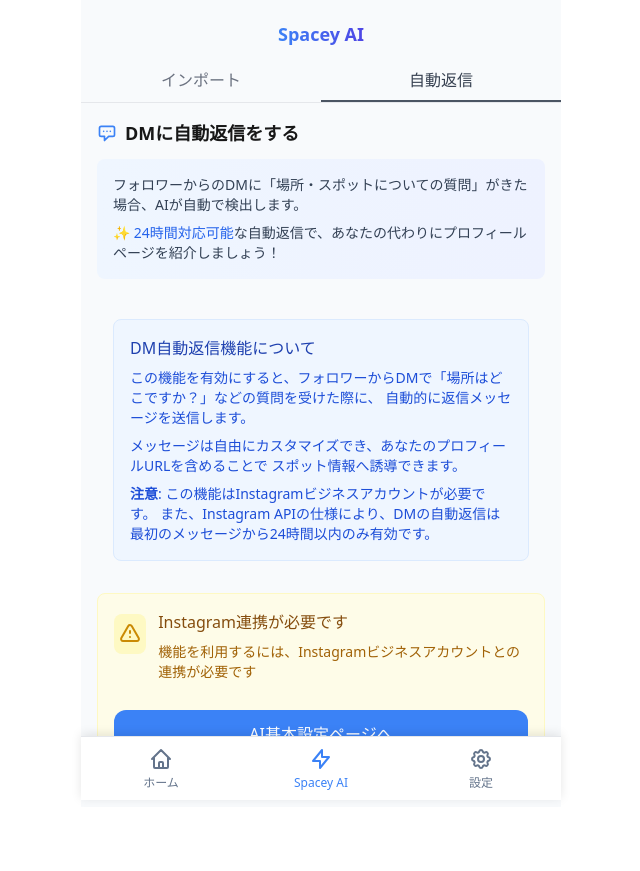
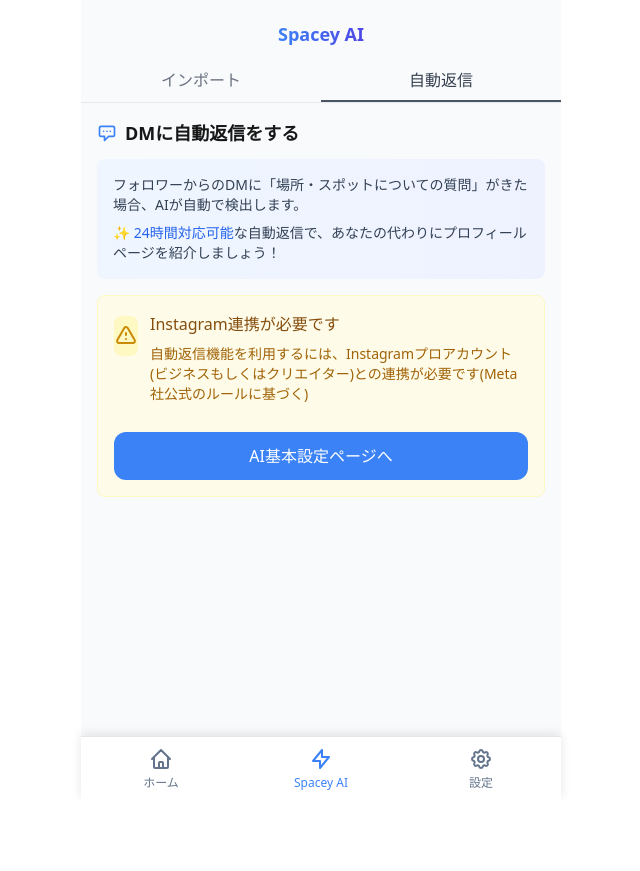
Before and after one commit to fujisawadev/trip, a Flask app: page /autoreply in a window 1280 px wide. Shown: the whole page, without its empty margins (319-959 px from the left). After the commit the page ends 790 px from the top, so only its background shows below. Run offline with Flask 2, Linux system fonts and the light colour scheme; a user stored in the database is signed in; some libraries are stand-ins or nearby versions.

Commit message:
InstagramのUIテキストを修正：ビジネスアカウントの表現をプロアカウント(ビジネスもしくはクリエイター)に変更

```diff
--- a/app/templates/autoreply.html
+++ b/app/templates/autoreply.html
@@ -120,29 +120,6 @@
               </p>
             </div>
 
-            <!-- 機能説明セクション -->
-            <section>
-              <div class="px-4 pt-6 pb-4">
-                <div class="p-4 bg-blue-50 rounded-lg border border-blue-100 mb-4">
-                  <h3 class="text-base font-medium text-blue-800 mb-2">
-                    DM自動返信機能について
-                  </h3>
-                  <p class="text-sm text-blue-700 mb-2">
-                    この機能を有効にすると、フォロワーからDMで「場所はどこですか？」などの質問を受けた際に、
-                    自動的に返信メッセージを送信します。
-                  </p>
-                  <p class="text-sm text-blue-700 mb-2">
-                    メッセージは自由にカスタマイズでき、あなたのプロフィールURLを含めることで
-                    スポット情報へ誘導できます。
-                  </p>
-                  <p class="text-sm text-blue-700">
-                    <strong>注意</strong>: この機能はInstagramビジネスアカウントが必要です。
-                    また、Instagram APIの仕様により、DMの自動返信は最初のメッセージから24時間以内のみ有効です。
-                  </p>
-                </div>
-              </div>
-            </section>
-
             {% if not current_user.instagram_username %}
             <!-- Instagram未連携の場合 -->
             <div class="bg-yellow-50 border border-yellow-100 rounded-lg p-4 mb-6">
@@ -155,7 +132,7 @@
                 <div>
                   <h3 class="text-base font-medium text-yellow-800 mb-2">Instagram連携が必要です</h3>
                   <p class="text-sm text-yellow-700 mb-3">
-                    機能を利用するには、Instagramビジネスアカウントとの連携が必要です
+                    自動返信機能を利用するには、Instagramプロアカウント(ビジネスもしくはクリエイター)との連携が必要です(Meta社公式のルールに基づく)
                   </p>
                 </div>
               </div>
--- a/app/templates/import.html
+++ b/app/templates/import.html
@@ -331,7 +331,7 @@
                 <div>
                   <h3 class="text-base font-medium text-yellow-800 mb-2">Instagram連携が必要です</h3>
                   <p class="text-sm text-yellow-700 mb-3">
-                    インポート機能を利用するには、Instagramビジネスアカウントとの連携が必要です(Meta社公式のルールに基づく)
+                    インポート機能を利用するには、Instagramプロアカウント(ビジネスもしくはクリエイター)との連携が必要です(Meta社公式のルールに基づく)
                   </p>
                 </div>
               </div>
--- a/app/templates/sns.html
+++ b/app/templates/sns.html
@@ -79,7 +79,7 @@
             <h2
               class="px-4 pt-4 pb-2 w-full text-lg font-bold leading-none min-h-[47px] text-neutral-900"
             >
-              インポートの有効化
+              SNSの有効化
             </h2>
 
             <article
```
